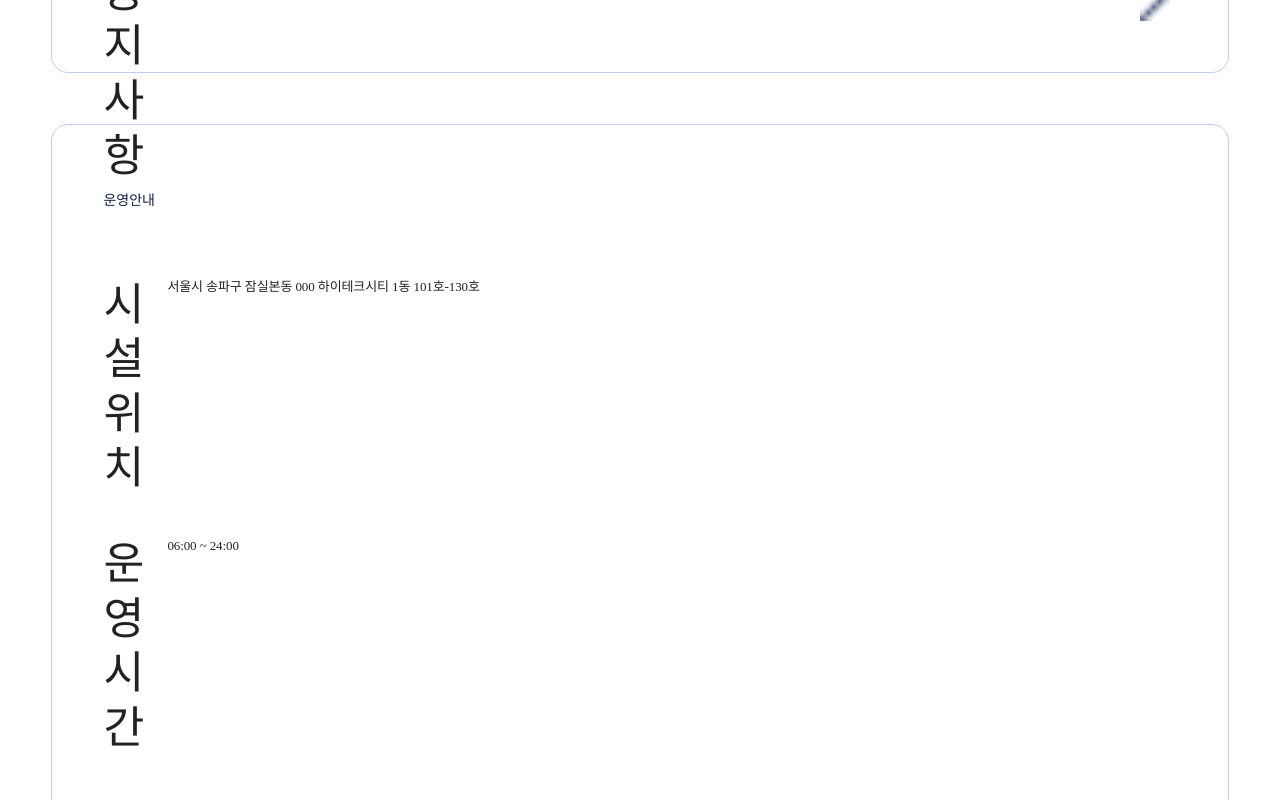
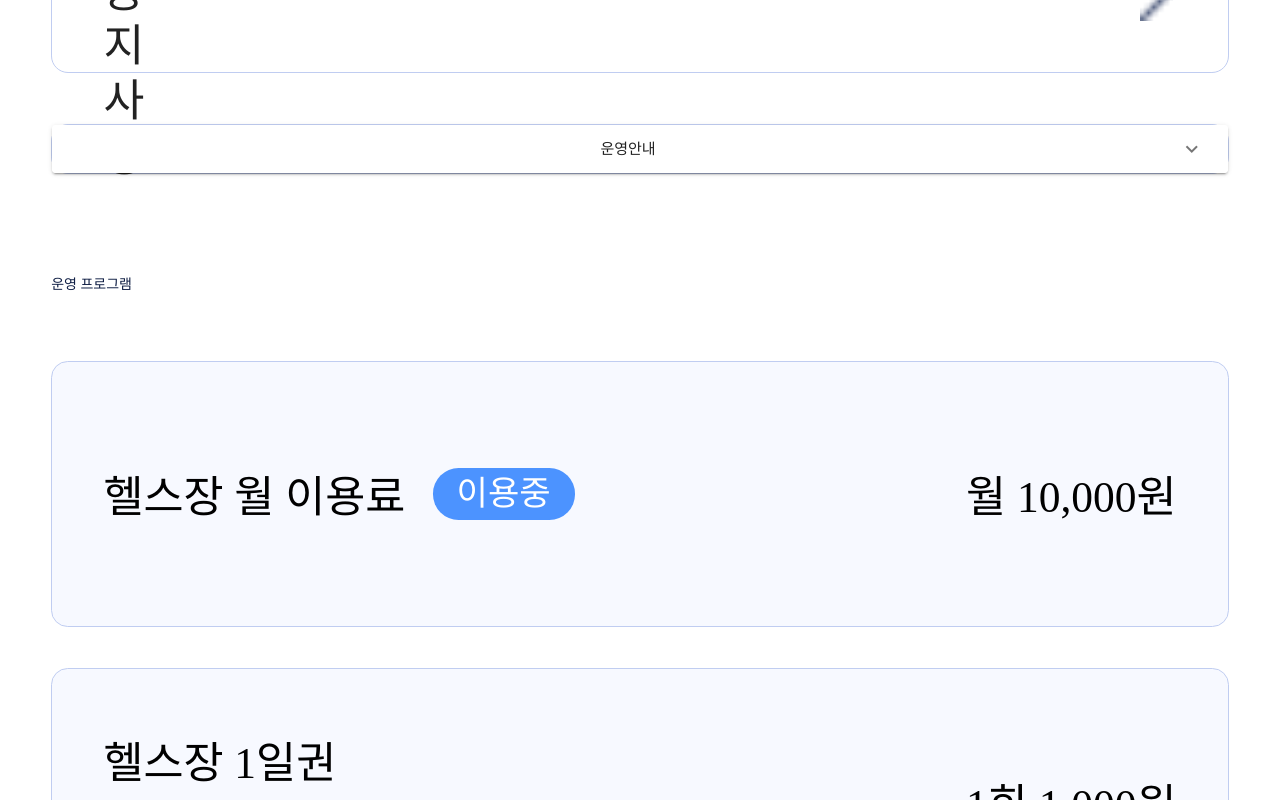
Before and after one commit to daunload/apartment_app, a Vue app: page /detailView in a window 1280 px wide. Shown: the part 1060-1860 px from the top of the page. Built offline with nearby package versions, Linux system fonts and the light colour scheme.

Commit message:
Add panels

```diff
--- a/src/components/DetailOptionCard.vue
+++ b/src/components/DetailOptionCard.vue
@@ -1,7 +1,10 @@
 <template>
     <div class="wrapper">
         <div class="left-text">
+					<div class="left-top-wrapper">
             <span class="top">{{ leftTitle  }}</span>
+						<span v-if="useText" class="use">{{ useText  }}</span>
+					</div>
             <span v-if="leftBottomTitle" class="bottom">{{ leftBottomTitle }}</span>
         </div>
         <div class="right-text">
@@ -19,6 +22,10 @@ export default {
             type: String,
             require: true,
         },
+				useText: {
+            type: String,
+            require: false,
+				},
         leftBottomTitle: {
             type: String,
             require: false,
@@ -49,6 +56,16 @@ export default {
     align-items: center;
     margin-bottom: 3.2vw;
 
+		.left-top-wrapper {
+			display: flex;
+			align-items: center;
+		}
+
+		.left-text {
+			display: flex;
+			flex-direction: column;
+		}
+
     .left-text .bottom {
         font-size: 3.2vw;
     }
@@ -66,5 +83,19 @@ export default {
     .bottom {
         margin-top: 1.8vw;
     }
+		.use {
+        margin-left: 2.133vw;
+        padding: 0.533vw 1.867vw;
+        border-radius: 2vw;
+        background-color: #4c93ff;
+				font-size: 2.667vw;
+				font-weight: normal;
+				font-stretch: normal;
+				font-style: normal;
+				line-height: 1.1;
+				letter-spacing: normal;
+				text-align: center;
+				color: #fff;
+		}
 }
 </style>
--- a/src/router/views/DetailView.vue
+++ b/src/router/views/DetailView.vue
@@ -10,8 +10,13 @@
 			</div>
 			<img class="moreImage" src="./@/../../../assets/ic-set-more.png" srcset="./@/../../../assets/ic-set-more@2x.png 2x, ./@/../../../assets/ic-set-more@3x.png 3x" />
 		</div>
-		<div class="guideWrapper">
-			<p class="subTitle">운영안내</p>
+			<v-row class="guideWrapper">
+    <v-expansion-panels accordion>
+		<v-expansion-panel>
+				<v-expansion-panel-header>
+				<p>운영안내</p>
+				</v-expansion-panel-header>
+				<v-expansion-panel-content>
 					<LabelWrapper label="시설 위치 " :text="communityFacility.location" />
 					<LabelWrapper label="운영 시간 " :text="getOpenTime(communityFacility.startTime, communityFacility.endTime)" />
 					<LabelWrapper label="휴게 시간 " :text="getOpenTime(communityFacility.breakStartTime, communityFacility.breakEndTime)" />
@@ -30,10 +35,13 @@
 					<div class="line" />
 					<p class="subTitle">주의사항</p>
 					<p class="text">주의사항 입니다.</p>
-		</div>
+				</v-expansion-panel-content>
+    </v-expansion-panel>
+		</v-expansion-panels>
+			</v-row>
 		<p class="subTitle">운영 프로그램</p>
 		<div v-for="(program, index) in communityFacility.operationalPrograms" :key="index">
-			<ProgramCard :leftTitle="program.name" :leftBottomTitle="program.description" :rightTitle="program.payment" :rightBottomTitle="getUseedText(program.isUse)"/>
+			<ProgramCard :leftTitle="program.name" :leftBottomTitle="program.description" :rightTitle="program.payment" :useText="getUseedText(program.isUse)"/>
 		</div>
   </div>
 </template>
@@ -67,6 +75,13 @@ export default {
 </script>
 
 <style scoped lang="scss">
+ #wrapper::v-deep.v-item-group {
+	border: solid 0.5px #c0cdf1;
+	height: 12.533vw;
+ }
+ #wrapper::v-deep.v-expansion-panel-header {
+	padding: 4vw;
+ }
 .container {
 	padding: 4vw 0;
 	.line {
@@ -125,7 +140,6 @@ export default {
 	}
 	}
 	.guideWrapper {
-		padding: 5.333vw 4vw 6.667vw;
 		border-radius: 1.333vw;
 		border: solid 0.133vw #c0cdf1;
 		margin: 0 0 8vw 0;
@@ -161,7 +175,15 @@ export default {
 			display: flex;
 			flex-direction: column;
 			align-items: center;
-		};
+			margin: 0 1.600vw;
+		}
+		.amenityWrapper:first-child {
+    margin-left: 0;
+  }
+			.amenityWrapper:last-child {
+    margin-right: 0;
+  }
+
 	}
 	.iconWrapper {
 		width: 12vw;
```
Also changed, not shown: src/router/views/ListView.vue (+6 -1 lines). Lines whose indentation alone changed are shown as unchanged.
